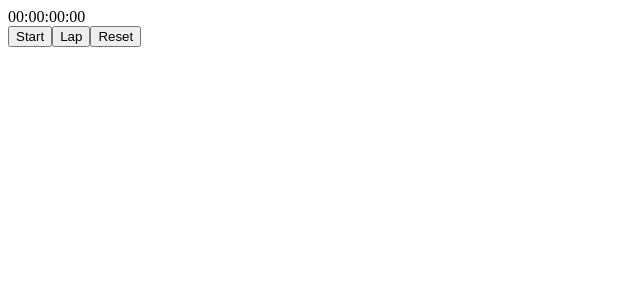
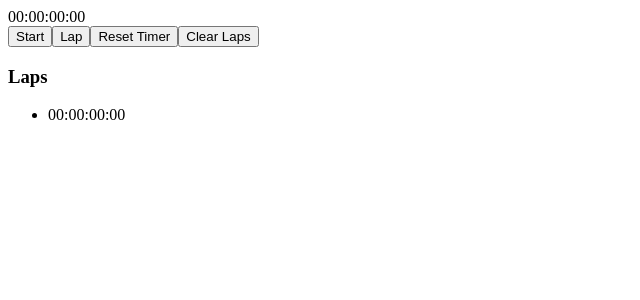
Before and after one commit to Shopify/eng-intern-assessment-react, a React app: page / in a window 1280 px wide. Both pictures are taken after a click on the button "Lap". Shown: the top 300 px of the page, without its empty margins (0-640 px from the left). Built offline with nearby package versions, Linux system fonts and the light colour scheme.

Commit message:
added a laps display

```diff
--- a/src/App.tsx
+++ b/src/App.tsx
@@ -1,6 +1,7 @@
 import React, { useState, useRef } from 'react';
 import StopWatch from './StopWatch';
 import StopWatchButton from './StopWatchButton';
+import LapsDisplay from './LapsDisplay';
 
 export type Time = {
   hours: number;
@@ -45,25 +46,33 @@ export default function App() {
   };
 
   // Reset button resets the timer to zero but does not stop the timer from running
-  const reset = () => {
+  const resetTimer = () => {
     setMilliseconds(0);
-    setLaps([]);
   }
 
   const recordLap = () => {
     setLaps([...laps, timeToString(calculateTime(milliseconds))]);
   }
 
+  const clearLaps = () => {
+    setLaps([]);
+  }
+
   return(
     <>
       <StopWatch duration={calculateTime(milliseconds)} />
-      {
-        running ?
+      {running ?
         <StopWatchButton label='Stop' action={stop} /> :
         <StopWatchButton label='Start' action={start} />
       }
       <StopWatchButton label='Lap' action={recordLap} />
-      <StopWatchButton label='Reset' action={reset} />
+      <StopWatchButton label='Reset Timer' action={resetTimer} />
+      {laps.length > 0 &&
+        <>
+          <StopWatchButton label='Clear Laps' action={clearLaps} />
+          <LapsDisplay laps={laps} />
+        </>
+      }
     </>
   )
 }
--- /dev/null
+++ b/src/LapsDisplay.tsx
@@ -0,0 +1,20 @@
+import React from 'react';
+
+type LapsDisplayProps = {
+  laps: String[];
+};
+
+const LapsDisplay: React.FC<LapsDisplayProps> = ({ laps }) => {
+  return (
+    <div>
+      <h3>Laps</h3>
+      <ul>
+        {laps.map((lap, index) => (
+          <li key={index}>{lap}</li>
+        ))}
+      </ul>
+    </div>
+  );
+};
+
+export default LapsDisplay;
```
